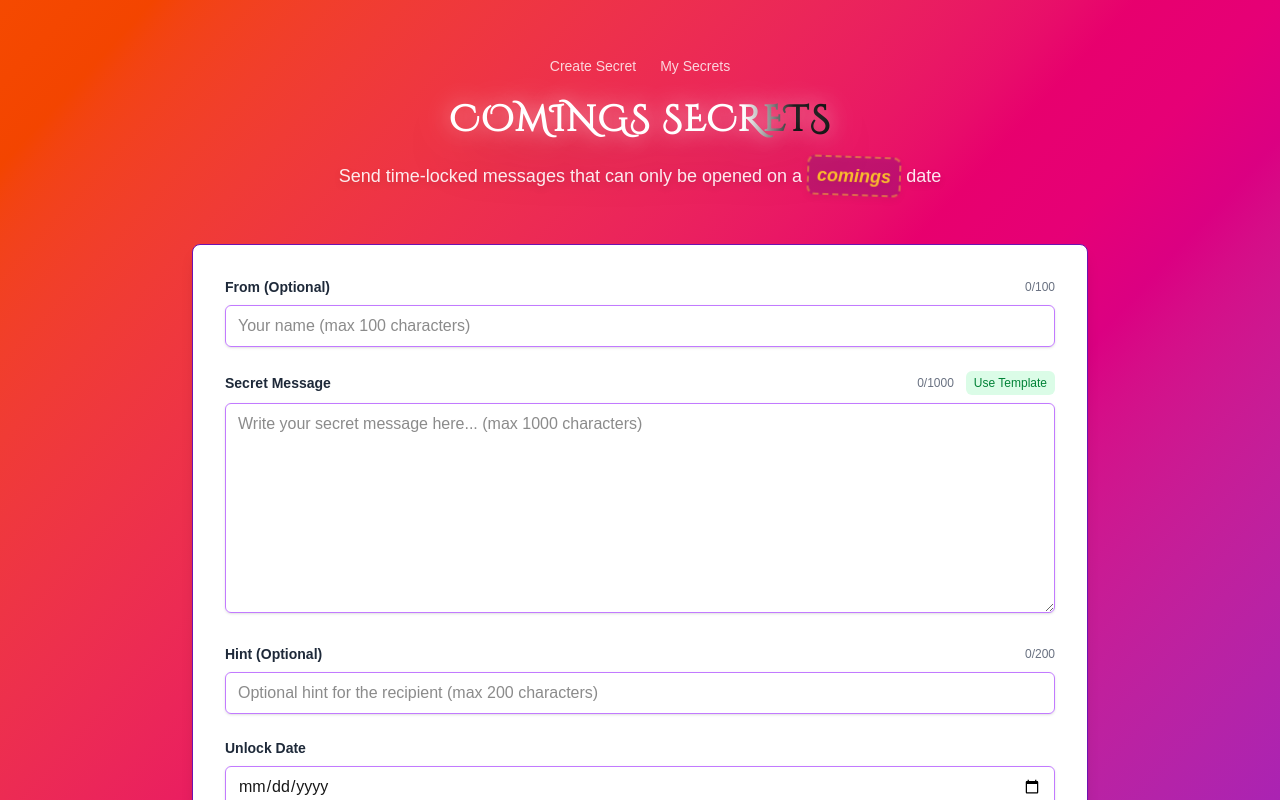
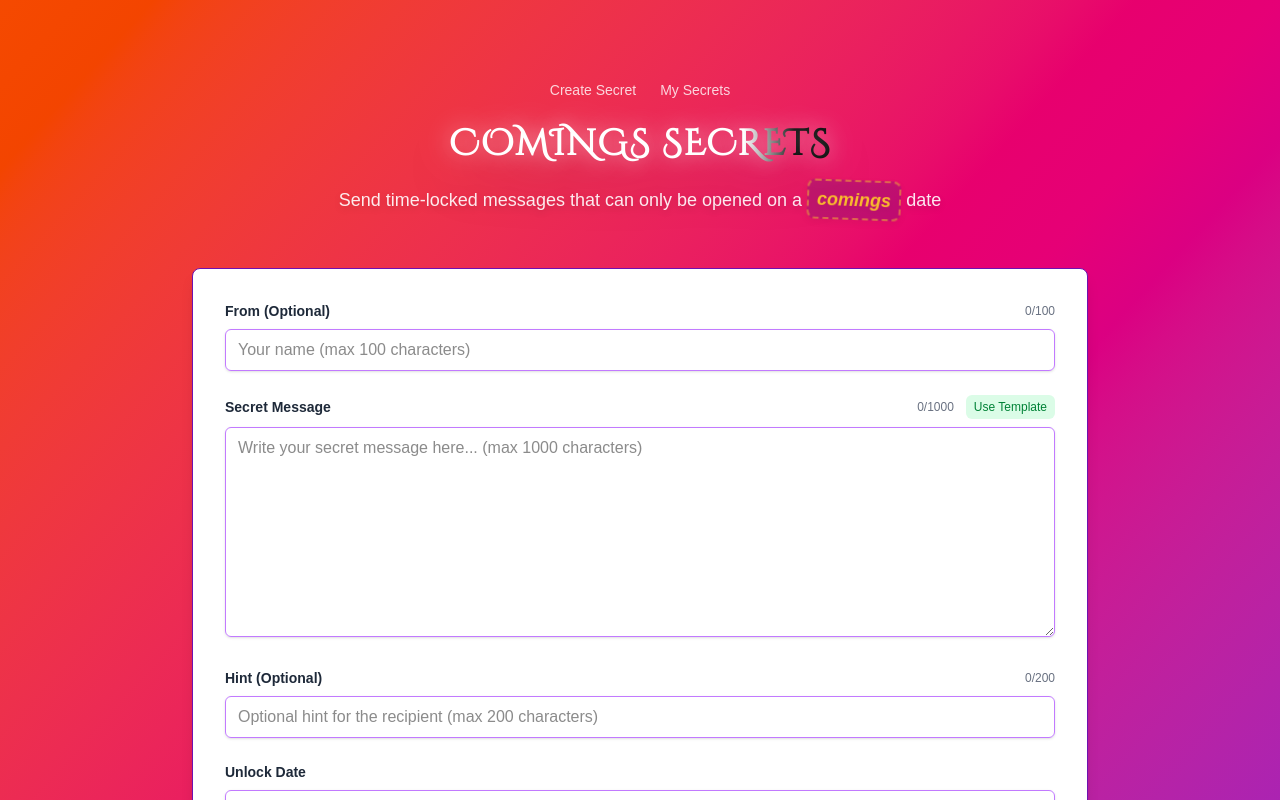
Before and after one commit to snapfast/coming-secrets-app, a Next.js app: page / in a window 1280 px wide. Shown: the top 800 px of the page. Built offline with nearby package versions, Linux system fonts and the light colour scheme.

Commit message:
top margin

```diff
--- a/src/app/globals.css
+++ b/src/app/globals.css
@@ -210,7 +210,7 @@
 
 /* Navigation Classes */
 .cs-nav-container {
-  @apply flex justify-center mb-6;
+  @apply flex justify-center mb-6 mt-6;
 }
 
 .cs-nav-list {
```
